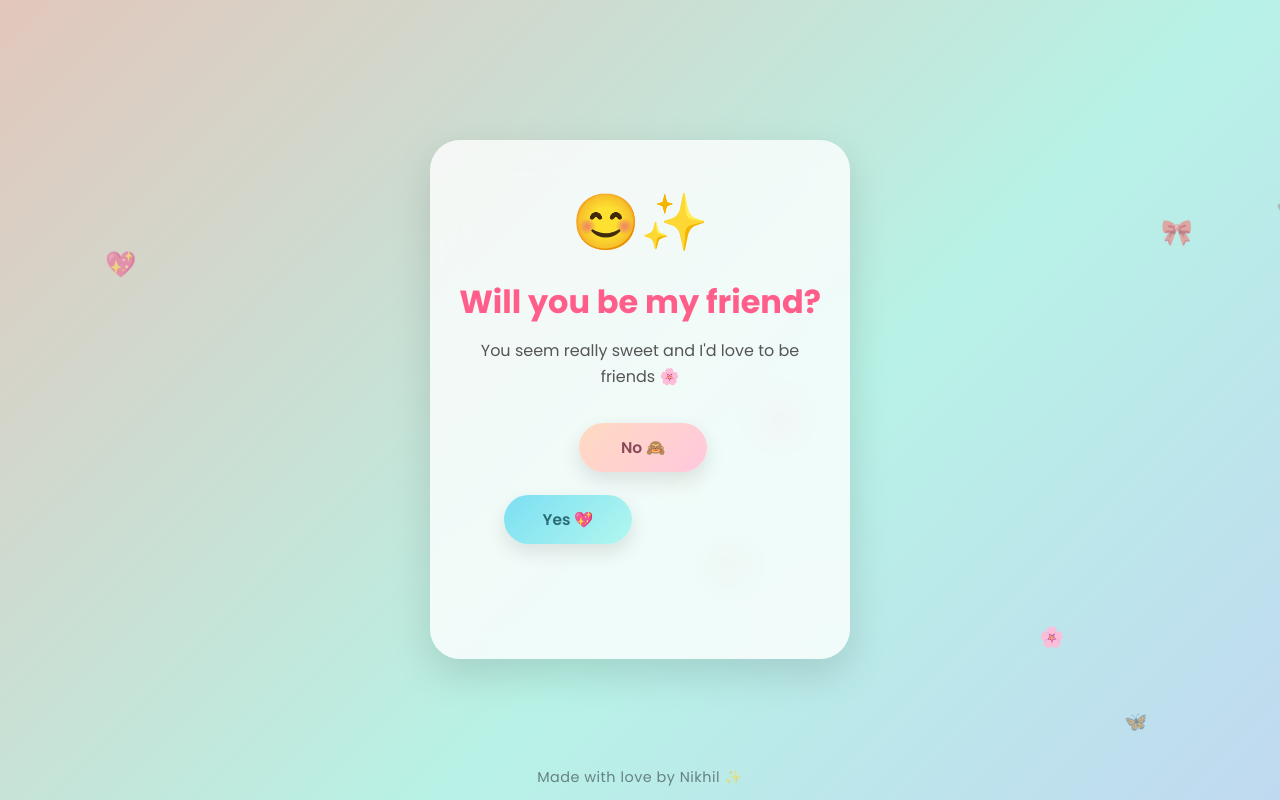
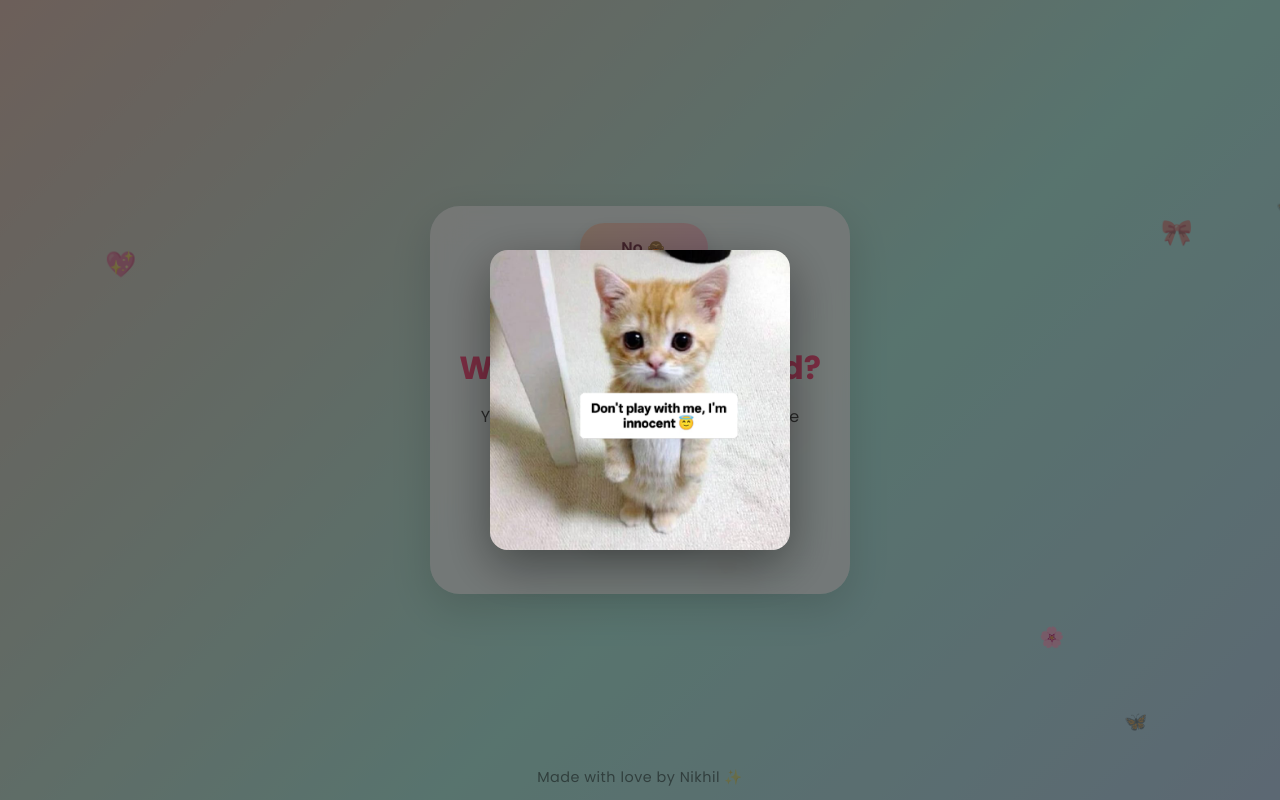
Before and after one commit to nikhiltaprania/nikk-app, a plain HTML site: page index.html in a window 1280 px wide. Both pictures are taken after a click on the button "No 🙈". Shown: the top 800 px of the page. Drawn offline with nearby package versions, Linux system fonts and the light colour scheme.

Commit message:
new commit

```diff
--- a/index.html
+++ b/index.html
@@ -195,6 +195,35 @@
       100% { opacity: 0; transform: scale(1.8) translate(var(--tx), var(--ty)); }
     }
 
+    /* ── No-image overlay ── */
+    #noImage {
+      display: none;
+      position: fixed;
+      inset: 0;
+      z-index: 3000;
+      background: rgba(0, 0, 0, 0.52);
+      align-items: center;
+      justify-content: center;
+      pointer-events: none;      /* never blocks interaction */
+    }
+    #noImage.show   { display: flex; animation: overlayIn  0.3s ease forwards; }
+    #noImage.hiding {              animation: overlayOut 0.3s ease forwards; }
+
+    @keyframes overlayIn  { from { opacity: 0; } to { opacity: 1; } }
+    @keyframes overlayOut { from { opacity: 1; } to { opacity: 0; } }
+
+    #noImage img {
+      max-width: min(300px, 70%);
+      max-height: 42vh;
+      border-radius: 18px;
+      box-shadow: 0 16px 48px rgba(0, 0, 0, 0.4);
+      animation: imgPop 0.4s cubic-bezier(0.34, 1.56, 0.64, 1) forwards;
+    }
+    @keyframes imgPop {
+      from { transform: scale(0.75); opacity: 0; }
+      to   { transform: scale(1);    opacity: 1; }
+    }
+
     /* ── Footer ── */
     footer {
       position: fixed;
@@ -219,6 +248,11 @@
 <body>
 
   <canvas id="confettiCanvas"></canvas>
+
+  <!-- Image overlay — shown on No click or after 3 attempts -->
+  <div id="noImage">
+    <img src="IMG_20260508_115243.jpg.jpeg" alt="" draggable="false" />
+  </div>
 
   <div class="card">
 
@@ -317,87 +351,171 @@
     const thankyouBox = document.getElementById("thankyouBox");
 
     /* ═══════════════════════════════════════════════
-       Place both buttons symmetrically on load.
-       Both share the same width (set in CSS), so we
-       calculate positions from the centre of btnArea.
+       Image overlay — appears on No click or after
+       every 3rd proximity escape. Auto-hides in 3 s.
+       pointer-events:none so it never blocks the UI.
     ═══════════════════════════════════════════════ */
+    const noImage  = document.getElementById("noImage");
+    let   imgTimer = null;
+    let   imageShown = false;   // once shown, never shown again this session
+
+    function showNoImage() {
+      if (imageShown) return;   // already appeared — ignore all future calls
+      imageShown = true;
+      clearTimeout(imgTimer);
+      noImage.classList.remove("hiding");
+      noImage.classList.add("show");
+      imgTimer = setTimeout(hideNoImage, 3000);
+    }
+
+    function hideNoImage() {
+      noImage.classList.add("hiding");
+      setTimeout(() => noImage.classList.remove("show", "hiding"), 320);
+      imgTimer = null;
+    }
+
+    /* ═══════════════════════════════════════════════
+       No-button — contained inside .card
+       ───────────────────────────────────────────────
+       noBtn is re-parented to .card (position:relative)
+       so its position:absolute coords are card-relative.
+       Physically impossible for it to leave the card.
+    ═══════════════════════════════════════════════ */
+    const card = document.querySelector(".card");
+    const PAD  = 10;   // min gap from every card edge (px)
+    const PROX = 70;   // proximity flee radius (px)
+    let escapeCount  = 0;
+    let moveCooldown = false;
+    let noBtnW = 128, noBtnH = 50;
+
+    /* ── Card-relative bounds — always valid ── */
+    function cardBounds() {
+      return {
+        minX: PAD,
+        minY: PAD,
+        maxX: Math.max(PAD + 1, card.offsetWidth  - noBtnW - PAD),
+        maxY: Math.max(PAD + 1, card.offsetHeight - noBtnH - PAD),
+      };
+    }
+
     function initButtons() {
-      const aw   = btnArea.offsetWidth;
-      const ah   = btnArea.offsetHeight;
-      const bw   = yesBtn.offsetWidth;   // both buttons same width
-      const bh   = yesBtn.offsetHeight;
-      const gap  = 16;
-      const midY = (ah - bh) / 2;
+      const aw = btnArea.offsetWidth;
+      const bw = yesBtn.offsetWidth;
+      const bh = yesBtn.offsetHeight;
 
-      /* Yes — left of centre */
-      yesBtn.style.left      = ((aw / 2) - bw - gap / 2) + "px";
-      yesBtn.style.top       = midY + "px";
+      /* Centre Yes horizontally inside btnArea */
+      yesBtn.style.left      = ((aw - bw) / 2) + "px";
+      yesBtn.style.top       = "10px";
       yesBtn.style.transform = "none";
+      btnArea.style.height   = (bh + 20) + "px";
 
-      /* No — right of centre */
-      noBtn.style.left      = ((aw / 2) + gap / 2) + "px";
-      noBtn.style.top       = midY + "px";
-      noBtn.style.transform = "none";
+      /* Cache No-button dimensions */
+      noBtnW = noBtn.offsetWidth  || 128;
+      noBtnH = noBtn.offsetHeight || 50;
+
+      /* Re-parent noBtn from btnArea → card (position:relative).
+         noBtn's left/top now become card-relative coordinates.
+         Transition is off for two frames to avoid animating the
+         coordinate-system switch. */
+      const { minX, minY, maxX, maxY } = cardBounds();
+      const startX = Math.round((card.offsetWidth  - noBtnW) / 2);
+      const startY = Math.round(card.offsetHeight  - noBtnH - PAD * 4);
+      const initX  = Math.min(Math.max(startX, minX), maxX);
+      const initY  = Math.min(Math.max(startY, minY), maxY);
+
+      noBtn.style.transition = "none";
+      noBtn.style.position   = "absolute";
+      noBtn.style.zIndex     = "10";
+      noBtn.style.left       = initX + "px";
+      noBtn.style.top        = initY + "px";
+      noBtn.style.transform  = "none";
+      card.appendChild(noBtn);   // ← re-parent into card
+
+      requestAnimationFrame(() => requestAnimationFrame(() => {
+        noBtn.style.transition =
+          "left 0.24s cubic-bezier(0.25,1,0.5,1), top 0.24s cubic-bezier(0.25,1,0.5,1)";
+      }));
     }
     window.addEventListener("load", initButtons);
 
-    /* ═══════════════════════════════════════════════
-       No-button escape — moves to a random spot
-       inside btnArea each time the cursor/finger
-       comes within PROX px of its centre.
-    ═══════════════════════════════════════════════ */
-    const PROX = 70;
+    /* ── moveNoButton ──────────────────────────────────────────────
+       Returns TRUE  when the button actually jumps to a new spot.
+       Returns FALSE when the cooldown is active (no move happened).
+       Callers MUST check the return value before counting attempts.
+    ─────────────────────────────────────────────────────────────── */
+    function moveNoButton(bypassCooldown = false) {
+      if (moveCooldown && !bypassCooldown) return false;
+      moveCooldown = true;
+      setTimeout(() => { moveCooldown = false; }, 300);
 
-    function moveNoButton() {
-      const maxX = btnArea.offsetWidth  - noBtn.offsetWidth;
-      const maxY = btnArea.offsetHeight - noBtn.offsetHeight;
+      const { minX, minY, maxX, maxY } = cardBounds();
+      const curX = parseFloat(noBtn.style.left) || minX;
+      const curY = parseFloat(noBtn.style.top)  || minY;
 
-      /* Retry a few times to ensure a meaningful jump */
-      let rx, ry, attempts = 0;
+      /* Sample random positions; retry to guarantee a meaningful jump */
+      let rx, ry, t = 0;
       do {
-        rx = Math.random() * maxX;
-        ry = Math.random() * maxY;
-        attempts++;
-      } while (
-        attempts < 10 &&
-        Math.hypot(rx - noBtn.offsetLeft, ry - noBtn.offsetTop) < 60
-      );
+        rx = minX + Math.random() * (maxX - minX);
+        ry = minY + Math.random() * (maxY - minY);
+        t++;
+      } while (t < 15 && Math.hypot(rx - curX, ry - curY) < 80);
+
+      /* Hard clamp — mathematically impossible to exceed card bounds */
+      rx = Math.min(Math.max(rx, minX), maxX);
+      ry = Math.min(Math.max(ry, minY), maxY);
 
       noBtn.style.left = rx + "px";
       noBtn.style.top  = ry + "px";
+      return true;
+    }
+
+    /* ── Proximity escape ──────────────────────────────────────────
+       escapeCount increments ONLY when the button truly moved.
+       getBoundingClientRect() works regardless of positioning context.
+    ─────────────────────────────────────────────────────────────── */
+    function proximityEscape() {
+      const moved = moveNoButton();
+      if (!moved) return;          // cooldown blocked — don't count it
+      escapeCount++;
+      if (escapeCount % 4 === 0) showNoImage();   // every 4th real escape
     }
 
     /* Proximity on mouse (desktop) */
-    btnArea.addEventListener("mousemove", e => {
-      const r    = btnArea.getBoundingClientRect();
-      const relX = e.clientX - r.left;
-      const relY = e.clientY - r.top;
-      const cx   = noBtn.offsetLeft + noBtn.offsetWidth  / 2;
-      const cy   = noBtn.offsetTop  + noBtn.offsetHeight / 2;
-      if (Math.hypot(relX - cx, relY - cy) < PROX) moveNoButton();
+    document.addEventListener("mousemove", e => {
+      const r  = noBtn.getBoundingClientRect();
+      const cx = r.left + r.width  / 2;
+      const cy = r.top  + r.height / 2;
+      if (Math.hypot(e.clientX - cx, e.clientY - cy) < PROX) proximityEscape();
     });
 
     /* Proximity on touch (mobile) */
-    btnArea.addEventListener("touchmove", e => {
+    document.addEventListener("touchmove", e => {
+      const t  = e.touches[0];
+      const r  = noBtn.getBoundingClientRect();
+      const cx = r.left + r.width  / 2;
+      const cy = r.top  + r.height / 2;
+      if (Math.hypot(t.clientX - cx, t.clientY - cy) < PROX + 20) proximityEscape();
+    }, { passive: true });
+
+    /* Direct click on No → show image immediately + flee */
+    noBtn.addEventListener("click", () => {
+      showNoImage();
+      moveNoButton(true);
+    });
+
+    /* Direct tap on No (mobile) → same */
+    noBtn.addEventListener("touchstart", e => {
       e.preventDefault();
-      const r    = btnArea.getBoundingClientRect();
-      const t    = e.touches[0];
-      const relX = t.clientX - r.left;
-      const relY = t.clientY - r.top;
-      const cx   = noBtn.offsetLeft + noBtn.offsetWidth  / 2;
-      const cy   = noBtn.offsetTop  + noBtn.offsetHeight / 2;
-      if (Math.hypot(relX - cx, relY - cy) < PROX + 20) moveNoButton();
+      showNoImage();
+      moveNoButton(true);
     }, { passive: false });
-
-    /* Safety net — mouseenter / touchstart */
-    noBtn.addEventListener("mouseenter",  moveNoButton);
-    noBtn.addEventListener("touchstart",  e => { e.preventDefault(); moveNoButton(); });
 
     /* ═══════════════════════════════════════════════
        Yes button → thank-you + effects
     ═══════════════════════════════════════════════ */
     yesBtn.addEventListener("click", () => {
       questionBox.style.display = "none";
+      noBtn.style.display       = "none";   // re-parented to card — must hide explicitly
       thankyouBox.style.display = "block";
       burstSparkles();
       launchConfetti();
```
Also changed, not shown: IMG_20260508_115243.jpg.jpeg (added).
